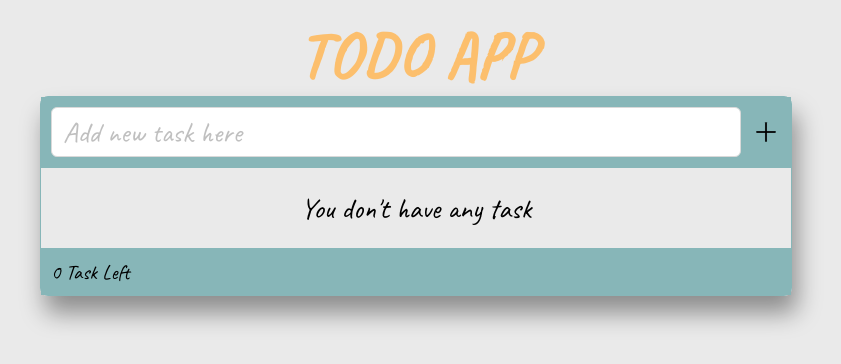
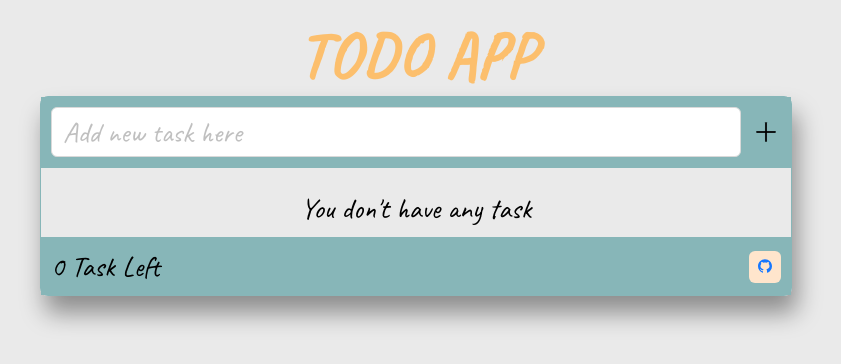
Before and after one commit to alfanfauzy/todoapp-crud-reactjs, a React (Create React App) app: page / in a window 1280 px wide. Shown: the top 364 px of the page, without its empty margins (224-1065 px from the left). Built offline with nearby package versions, Linux system fonts and the light colour scheme; data requests are answered from the project's data file; a web font is replaced by a local one.

Commit message:
feat(TodoAPP): Add button to link github

```diff
--- a/src/components/atoms/Button/index.js
+++ b/src/components/atoms/Button/index.js
@@ -1,17 +1,33 @@
 import React from 'react';
 import { Button } from 'antd';
+import { styled } from '@stitches/react';
 
 /**
  * @param {{
- * type: 'primary' | 'text'
+ * type: 'primary' | 'text' | 'link'
  * icon: React.ReactNode
+ * variant: string
+ * onClick: () => {}
  * }} props
  * @returns
  */
 const AtomButton = (props) => {
   const { type, icon, onClick } = props;
 
-  return <Button type={type} icon={icon} onClick={onClick} />;
+  return (
+    <StyledButton type={type} icon={icon} onClick={onClick} variant={type} />
+  );
 };
 
+const StyledButton = styled(Button, {
+  variants: {
+    variant: {
+      link: {
+        backgroundColor: '#ffe5cc',
+        color: 'black',
+      },
+    },
+  },
+});
+
 export default AtomButton;
--- a/src/components/atoms/Footer/index.js
+++ b/src/components/atoms/Footer/index.js
@@ -1,13 +1,31 @@
+import { GithubOutlined } from '@ant-design/icons';
 import { styled } from '@stitches/react';
 import React from 'react';
 import { useTodoContext } from '../../../hooks';
+import AtomButton from '../Button';
+import { LabelComponent } from '../Label';
 
 const Footer = () => {
   const { state: todos } = useTodoContext();
 
   const totalLeftTodos = todos?.filter((todo) => !todo.isCompleted).length || 0;
 
-  return <FooterTodo>{totalLeftTodos} Task Left</FooterTodo>;
+  return (
+    <FooterTodo>
+      <LabelComponent text={`${totalLeftTodos} Task Left`} />{' '}
+      <AtomButton
+        type="link"
+        icon={<GithubOutlined />}
+        variant="link"
+        onClick={() => {
+          window.open(
+            'https://github.com/alfanfauzy/todoapp-crud-reactjs',
+            '_blank'
+          );
+        }}
+      />
+    </FooterTodo>
+  );
 };
 
 const FooterTodo = styled('div', {
@@ -20,6 +38,8 @@ const FooterTodo = styled('div', {
   right: '0',
   backgroundColor: '#87B6B8',
   fontSize: '1.3rem',
+  justifyContent: 'space-between',
+  alignItems: 'center',
 });
 
 export default Footer;
```
